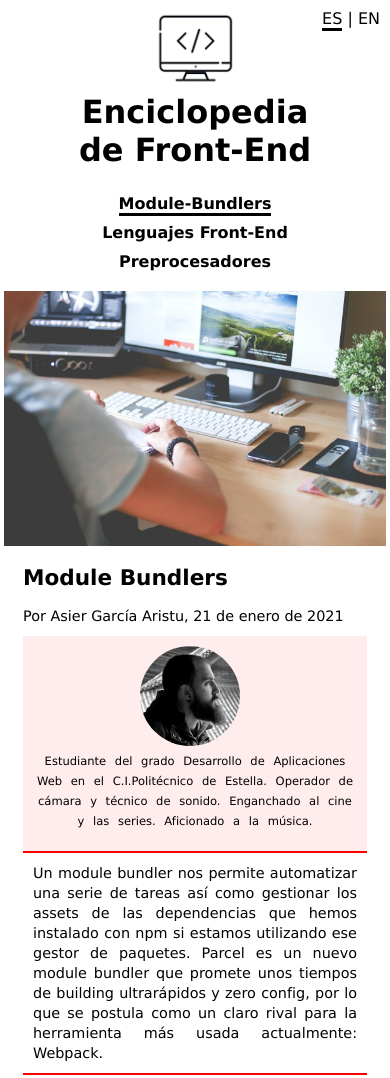
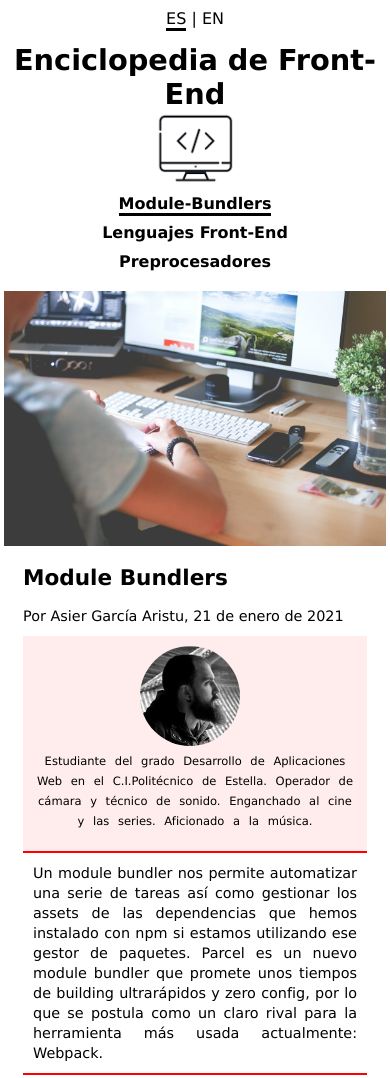
Before and after one commit to Reisgaar/DIW_Tarea04, a plain HTML site: page index.html in a window 390 px wide. Shown: the top 1078 px of the page. Drawn offline with Linux system fonts and the light colour scheme.

Commit message:
actualizar_25/01

```diff
--- a/css/style.scss
+++ b/css/style.scss
@@ -292,15 +292,22 @@ body {
 		display: block;
 		text-align: center;
 
+		&__img {
+			transform: translate(0px, 100px);
+		}
+
 		&__h1 {
-			margin-bottom: 25px;
+			transform: translate(0px, -50px);
+			font-size: 1.8em;
+			width: unset;
+			height: 66px;
 		}
 
 		&__lang {
-			right: 0px;
-			top: -185px;
-			margin-right: 10px;
-			position: relative;
+			float: unset;
+			margin-bottom: unset;
+			margin-right: unset;
+			transform: translate(0px, -150px);
 		}
 	}
 
--- a/index.html
+++ b/index.html
@@ -9,7 +9,7 @@
 	<body>
 
 		<div class="header">
-			<a href="index.html">
+			<a href="index.html" class="header__a">
 				<img src="images/logoBlanco.png" alt="Logo de la web" class="header__img"/>
 			</a>
 			<h1 class="header__h1">Enciclopedia de Front-End</h1>
```
Also changed, not shown: css/style.css, 1 other file.
